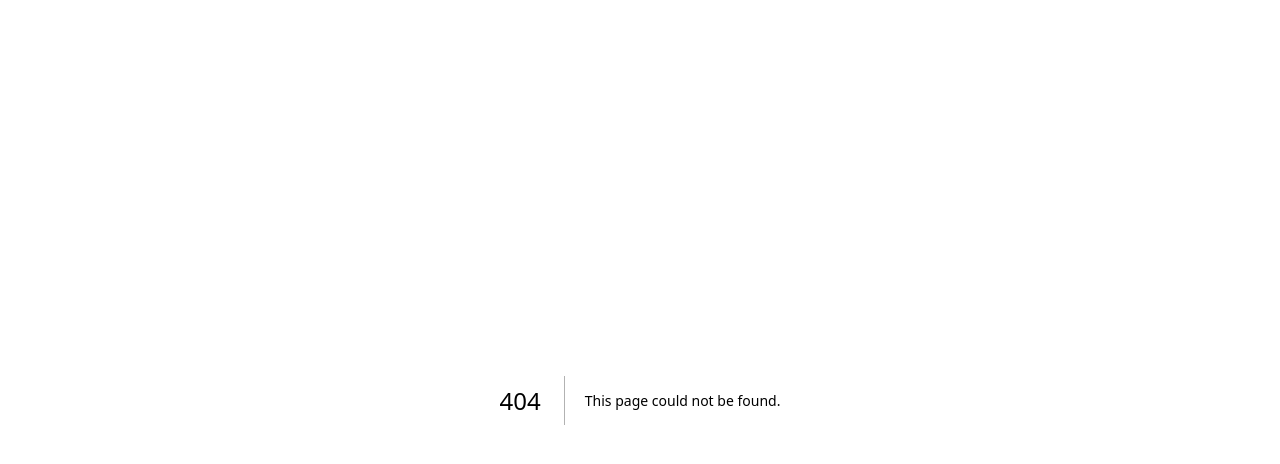
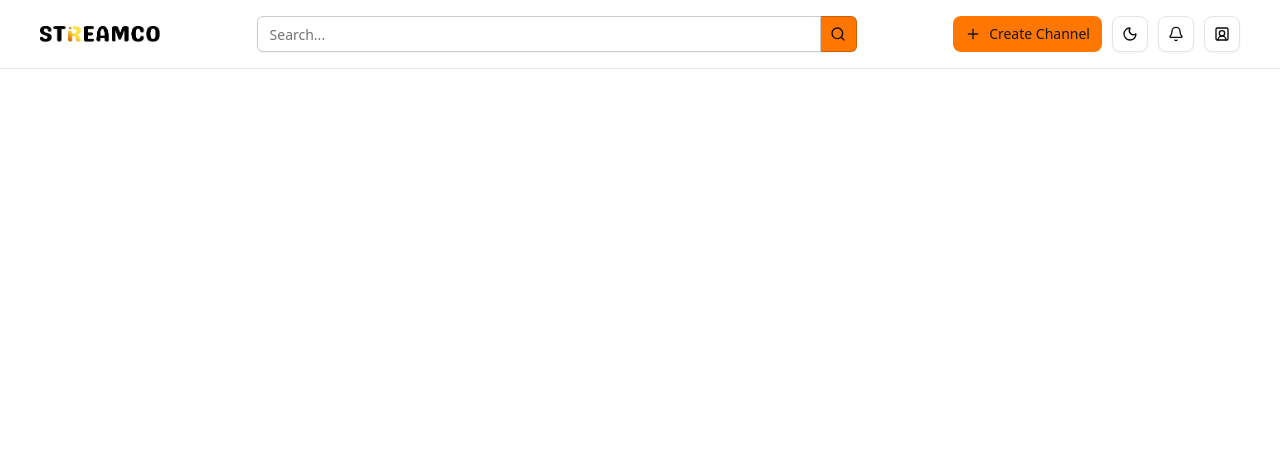
Before and after one commit to JeesVincent0/streamco-frontend, a Next.js app: page /home in a window 1280 px wide. Before the commit this address had no page. Shown: the top 464 px of the page. Built offline with nearby package versions, Linux system fonts and the light colour scheme.

Commit message:
chore(auth): home page navbar layout

```diff
--- /dev/null
+++ b/app/(user)/home/page.tsx
@@ -0,0 +1,11 @@
+import React from 'react'
+
+const HomePage = () => {
+  return (
+    <div>
+
+    </div>
+  )
+}
+
+export default HomePage
--- /dev/null
+++ b/app/(user)/layout.tsx
@@ -0,0 +1,52 @@
+import ShInput from "@/components/atoms/ShInput";
+import CreateChannelButton from "@/components/molecules/CreateChannelButton";
+import NotificationButton from "@/components/molecules/NotificationButton";
+import ProfileButton from "@/components/molecules/ProfileButton";
+import SearchBar from "@/components/molecules/SearchBar";
+import { ToggleTheme } from "@/components/molecules/ToggleTheme";
+
+import Image from "next/image";
+import React from "react";
+
+const layout = ({ children }: { children: React.ReactNode }) => {
+  return (
+    <div>
+      <div className="relative flex justify-between items-center w-full px-10 py-4 border-b">
+        <div className="">
+          <Image
+            className="hidden dark:block"
+            src={`/streamco_dark_logo.png`}
+            alt="Next.js logo"
+            width={120}
+            height={40}
+            priority
+          />
+          <Image
+            className="dark:hidden"
+            src={`/streamco_light_logo.png`}
+            alt="Next.js logo"
+            width={120}
+            height={40}
+            priority
+          />
+        </div>
+        <div className=" xl:20 lg:w-150 w-40">
+          <SearchBar />
+        </div>
+        <div className="flex gap-2.5">
+          <div>
+            <CreateChannelButton />
+          </div>
+          <div className="flex gap-2.5">
+            <ToggleTheme />
+            <NotificationButton />
+            <ProfileButton />
+          </div>
+        </div>
+      </div>
+      {children}
+    </div>
+  );
+};
+
+export default layout;
--- a/components/atoms/ShInput.tsx
+++ b/components/atoms/ShInput.tsx
@@ -2,15 +2,16 @@ import { Field, FieldDescription, FieldLabel } from "../ui/field";
 import { Input } from "../ui/input";
 
 type Props = {
-  label: string;
+  label?: string;
   placeholder: string;
   type?: string;
-  register: any;
+  register?: any;
   name: string;
   error?: string;
   fieldDescription?: string;
   htmlFor: string;
   id?: string;
+  style?: string;
 };
 
 const ShInput = ({
@@ -23,22 +24,28 @@ const ShInput = ({
   name,
   error,
   fieldDescription,
+  style,
 }: Props) => {
   return (
     <>
       {" "}
       <Field>
-        <FieldLabel htmlFor={htmlFor}>
-          {label}: <span className="text-xs text-red-400">{error}</span>
-        </FieldLabel>
+        {label && (
+          <FieldLabel htmlFor={htmlFor}>
+            {label}: <span className="text-xs text-red-400">{error}</span>
+          </FieldLabel>
+        )}
         <Input
+          className={style}
           id={id}
           type={type}
           placeholder={placeholder}
           name={name}
-          {...register(name)}
+          {...(register ? register(name) : {})}
         />
-        <FieldDescription>{fieldDescription}</FieldDescription>
+        {fieldDescription && (
+          <FieldDescription>{fieldDescription}</FieldDescription>
+        )}
       </Field>
     </>
   );
--- /dev/null
+++ b/components/atoms/button-group.tsx
@@ -0,0 +1,83 @@
+import { cva, type VariantProps } from "class-variance-authority"
+import { Slot } from "radix-ui"
+
+import { cn } from "@/lib/utils"
+import { Separator } from "@/components/atoms/separator"
+
+const buttonGroupVariants = cva(
+  "flex w-fit items-stretch [&>*]:focus-visible:z-10 [&>*]:focus-visible:relative [&>[data-slot=select-trigger]:not([class*='w-'])]:w-fit [&>input]:flex-1 has-[select[aria-hidden=true]:last-child]:[&>[data-slot=select-trigger]:last-of-type]:rounded-r-md has-[>[data-slot=button-group]]:gap-2",
+  {
+    variants: {
+      orientation: {
+        horizontal:
+          "[&>*:not(:first-child)]:rounded-l-none [&>*:not(:first-child)]:border-l-0 [&>*:not(:last-child)]:rounded-r-none",
+        vertical:
+          "flex-col [&>*:not(:first-child)]:rounded-t-none [&>*:not(:first-child)]:border-t-0 [&>*:not(:last-child)]:rounded-b-none",
+      },
+    },
+    defaultVariants: {
+      orientation: "horizontal",
+    },
+  }
+)
+
+function ButtonGroup({
+  className,
+  orientation,
+  ...props
+}: React.ComponentProps<"div"> & VariantProps<typeof buttonGroupVariants>) {
+  return (
+    <div
+      role="group"
+      data-slot="button-group"
+      data-orientation={orientation}
+      className={cn(buttonGroupVariants({ orientation }), className)}
+      {...props}
+    />
+  )
+}
+
+function ButtonGroupText({
+  className,
+  asChild = false,
+  ...props
+}: React.ComponentProps<"div"> & {
+  asChild?: boolean
+}) {
+  const Comp = asChild ? Slot.Root : "div"
+
+  return (
+    <Comp
+      className={cn(
+        "bg-muted flex items-center gap-2 rounded-md border px-4 text-sm font-medium shadow-xs [&_svg]:pointer-events-none [&_svg:not([class*='size-'])]:size-4",
+        className
+      )}
+      {...props}
+    />
+  )
+}
+
+function ButtonGroupSeparator({
+  className,
+  orientation = "vertical",
+  ...props
+}: React.ComponentProps<typeof Separator>) {
+  return (
+    <Separator
+      data-slot="button-group-separator"
+      orientation={orientation}
+      className={cn(
+        "bg-input relative !m-0 self-stretch data-[orientation=vertical]:h-auto",
+        className
+      )}
+      {...props}
+    />
+  )
+}
+
+export {
+  ButtonGroup,
+  ButtonGroupSeparator,
+  ButtonGroupText,
+  buttonGroupVariants,
+}
--- /dev/null
+++ b/components/atoms/separator.tsx
@@ -0,0 +1,28 @@
+"use client"
+
+import * as React from "react"
+import { Separator as SeparatorPrimitive } from "radix-ui"
+
+import { cn } from "@/lib/utils"
+
+function Separator({
+  className,
+  orientation = "horizontal",
+  decorative = true,
+  ...props
+}: React.ComponentProps<typeof SeparatorPrimitive.Root>) {
+  return (
+    <SeparatorPrimitive.Root
+      data-slot="separator"
+      decorative={decorative}
+      orientation={orientation}
+      className={cn(
+        "bg-border shrink-0 data-[orientation=horizontal]:h-px data-[orientation=horizontal]:w-full data-[orientation=vertical]:h-full data-[orientation=vertical]:w-px",
+        className
+      )}
+      {...props}
+    />
+  )
+}
+
+export { Separator }
--- /dev/null
+++ b/components/molecules/CreateChannelButton.tsx
@@ -0,0 +1,16 @@
+import { Plus } from "lucide-react";
+import { Button } from "../ui/button";
+
+const CreateChannelButton = () => {
+  return (
+    <Button
+      variant={"secondary"}
+      className="bg-[#FF7701] hover:bg-[#d86500e6] dark:text-white/95"
+    >
+      <Plus />
+      <span className=" hidden lg-block xl:block">Create Channel</span>
+    </Button>
+  );
+};
+
+export default CreateChannelButton;
--- /dev/null
+++ b/components/molecules/NotificationButton.tsx
@@ -0,0 +1,12 @@
+import { Button } from "../ui/button";
+import { Bell } from "lucide-react";
+
+const NotificationButton = () => {
+  return (
+    <Button variant={"outline"} size="icon">
+      <Bell className="h-[1.2rem] w-[1.2rem]" />
+    </Button>
+  );
+};
+
+export default NotificationButton;
--- /dev/null
+++ b/components/molecules/ProfileButton.tsx
@@ -0,0 +1,13 @@
+import React from "react";
+import { Button } from "../ui/button";
+import { SquareUserRound } from "lucide-react";
+
+const ProfileButton = () => {
+  return (
+    <Button variant={"outline"} size="icon">
+      <SquareUserRound className="h-[1.2rem] w-[1.2rem]" />
+    </Button>
+  );
+};
+
+export default ProfileButton;
--- /dev/null
+++ b/components/molecules/SearchBar.tsx
@@ -0,0 +1,28 @@
+import React from "react";
+import { Input } from "../ui/input";
+import { Button } from "../ui/button";
+import { SearchIcon } from "lucide-react";
+import { ButtonGroup } from "../atoms/button-group";
+
+const SearchBar = () => {
+  return (
+    <>
+      <ButtonGroup className="sm:w-50 md:w-65 lg:w-100 xl:w-150">
+        <Input
+          className="rounded-sm dark:border dark:border-white/50 border-black/20"
+          placeholder="Search..."
+        />
+        <Button
+          className="dark:bg-[#FF7701] bg-[#FF7701] rounded-sm border dark:border-white/50 border-black/20 dark:hover:bg-[#e26900f3] hover:bg-[#e26900f3]"
+          variant="outline"
+          size={"icon"}
+          aria-label="Search"
+        >
+          <SearchIcon className="" />
+        </Button>
+      </ButtonGroup>
+    </>
+  );
+};
+
+export default SearchBar;
```
